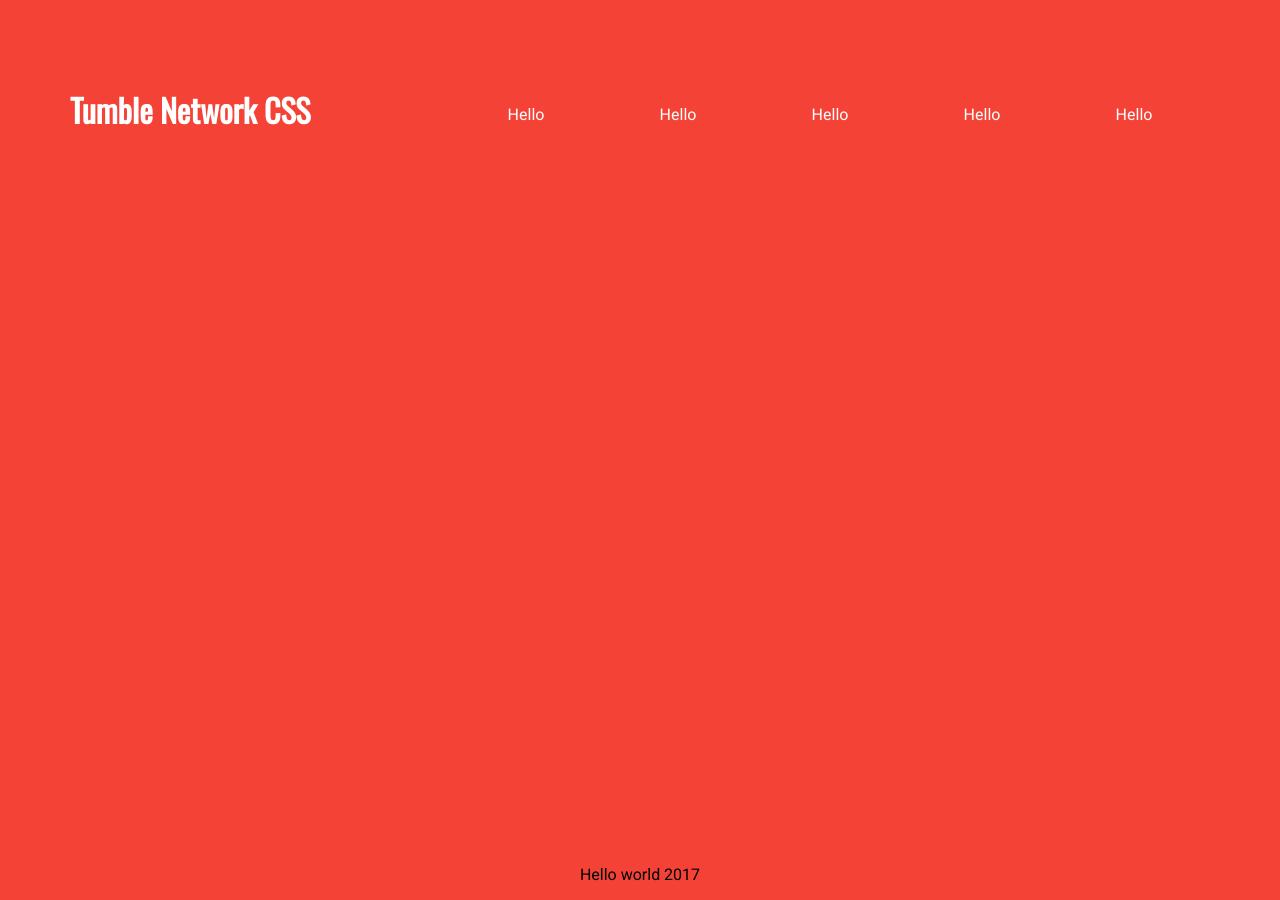
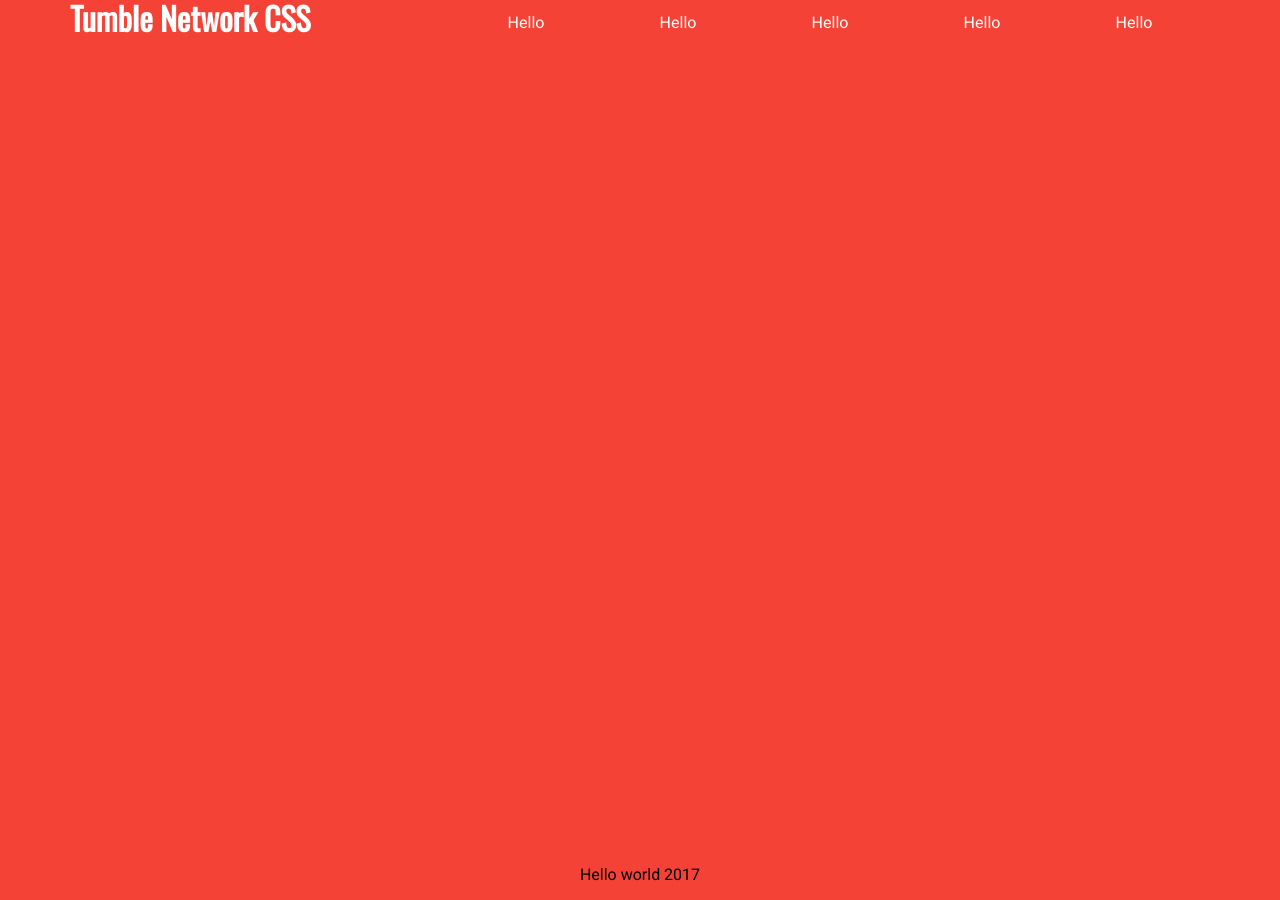
Before and after one commit to tumblenet/tumblenet-css, a Jekyll site: the page built from index.html, in a window 1280 px wide. Built offline with Jekyll 4.4.1, drawn with Linux system fonts in a browser that asks for light colours.

Commit message:
Update tumblenet.min.html

```diff
--- a/css/tumblenet.min.html
+++ b/css/tumblenet.min.html
@@ -14,9 +14,26 @@
           box-sizing: border-box;
 }
 
-.tn-spacer {
-height: 92px;
+{% for i in (1..100) %}
+.tn-height-{{ i }} {
+height: {{ i }}px;
 }
+
+.tn-height-{{ i }}-percent {
+height: {{ i }}%;
+}
+{% endfor %}
+
+{% for i in (1..100) %}
+.tn-width-{{ i }} {
+width: {{ i }}px;
+}
+
+.tn-width-{{ i }}-percent {
+width: {{ i }}%;
+}
+{% endfor %}
+
 
 
 html {
```
